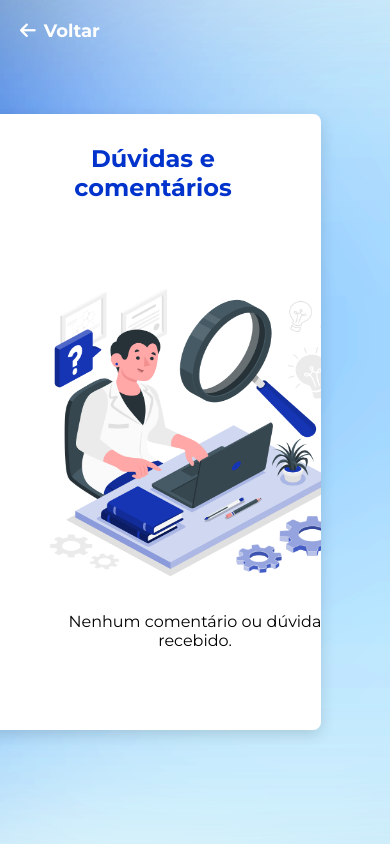
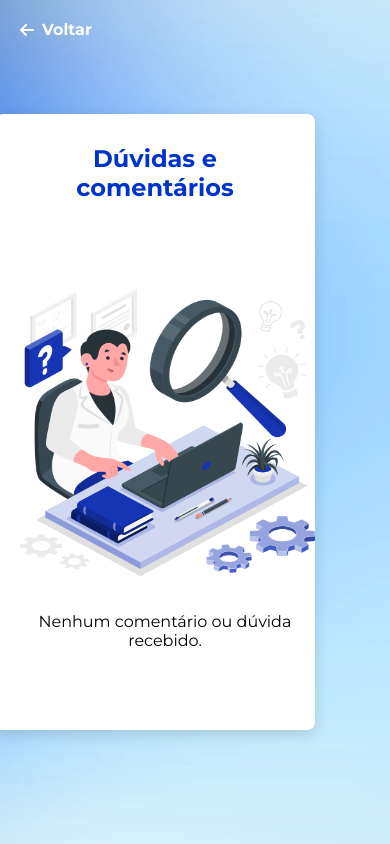
Before and after one commit to Ana-Livia-Lopes/Portal_essencia_azul, a PHP site: page /pages/comentarios-duvidas.html in a window 390 px wide. Run offline with PHP 8.4, Linux system fonts and the light colour scheme.

Commit message:
ajuste css comentarios-duvidas

```diff
--- a/assets/css/comentarios-duvidas.css
+++ b/assets/css/comentarios-duvidas.css
@@ -61,7 +61,7 @@ body {
 }
 
 .div-corpo {
-  background-color: #e9f2ff;
+  background-color: #fff;
   border-radius: 5px;
   padding: 15px;
   color: black;
@@ -79,9 +79,13 @@ body {
   color: #0a1f74;
 }
 
+.info p {
+  margin-bottom: 20px;
+}
+
 .area-info {
-  background-color: #ffffff;
-  border: solid 2px #6e84ff86;
+  background-color: #f6f6f6;
+  border: solid 2px rgb(225, 224, 224);
   border-radius: 0.2rem;
   padding: 4px 6px;
   max-height: 65px;
@@ -112,3 +116,19 @@ body {
 #data {
   color: #0a1f74;
 }
+
+@media (max-width: 768px) {
+  .div-corpo-grid {
+    flex-wrap: wrap;
+    flex-direction: column;
+    grid-template-columns: repeat(1, 1fr);
+    justify-content: center;
+  }
+}
+
+@media (max-width: 480px) {
+
+    .voltar {
+        font-size: 16px;
+    }
+}
```
